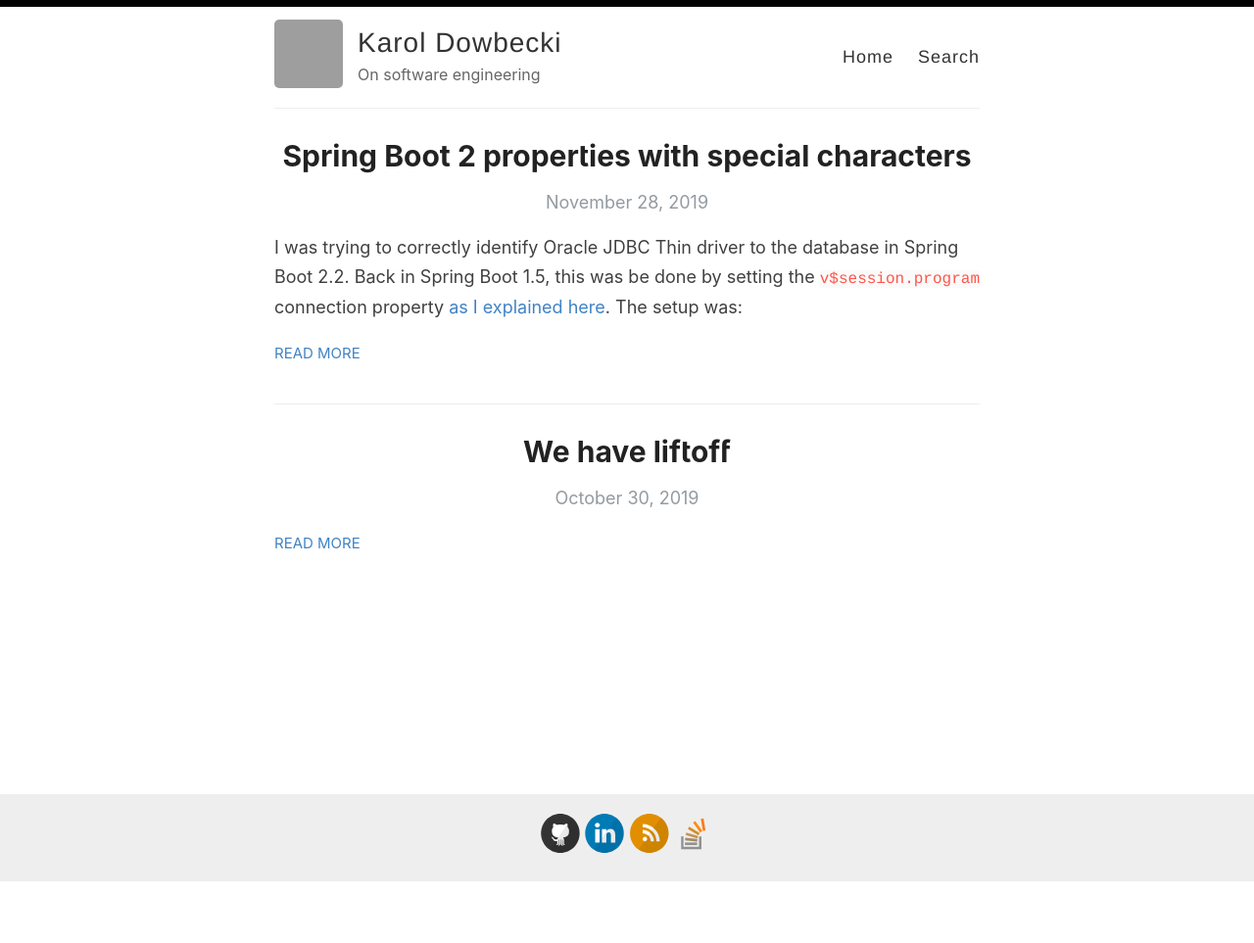
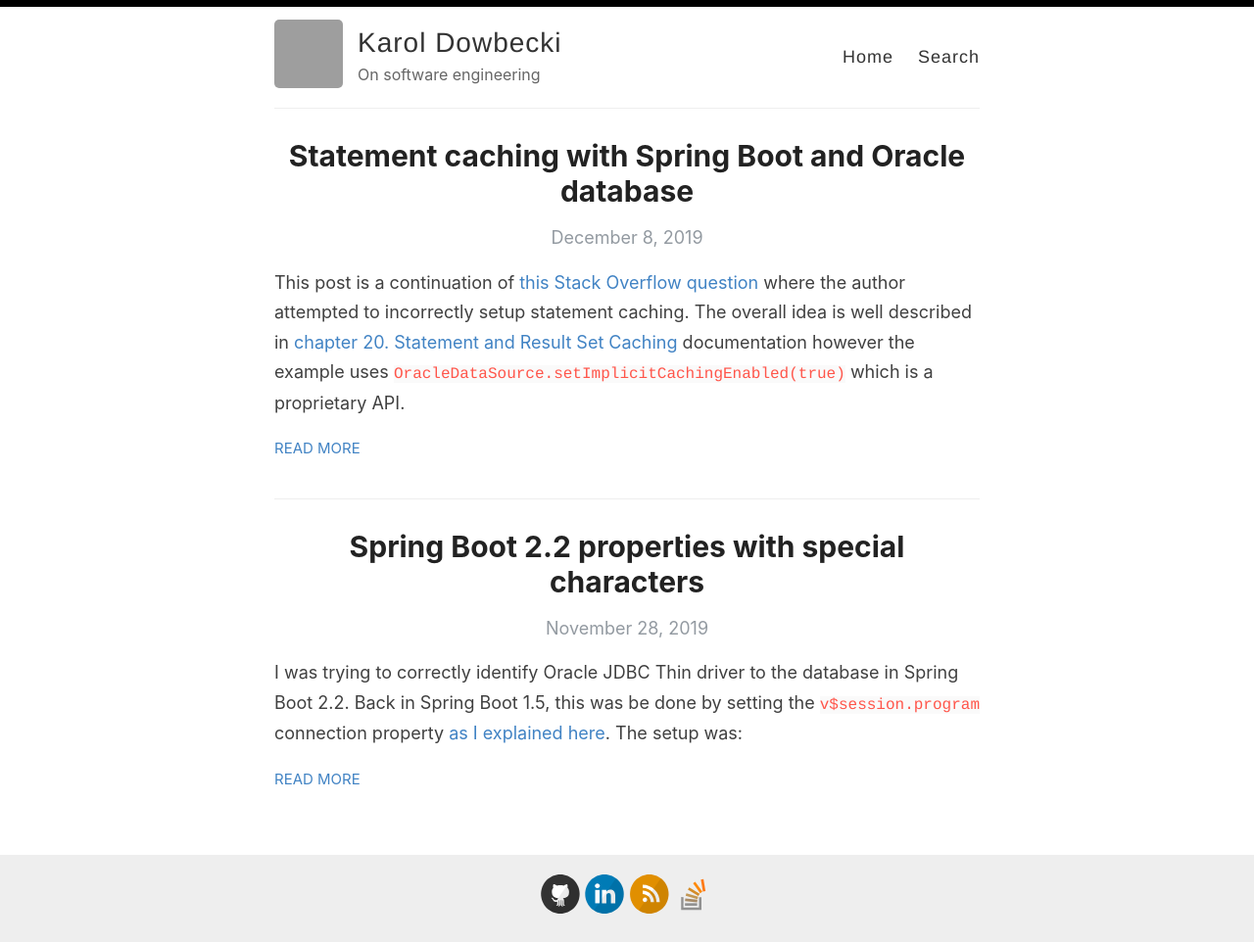
Before and after one commit to kdowbecki/kdowbecki.github.io, a Jekyll site: the page built from index.html, in a window 1280 px wide. Shown: the whole page at 98% size. Built offline with Jekyll 4.4.1, drawn with Linux system fonts in a browser that asks for light colours; the list of posts is cut into pages by our own code; before the commit the page ends 901 px from its top, so only the background shows below that; part of the change alters nothing that is shown; grey boxes are pictures that could not be loaded.

Commit message:
Statement caching in Oracle

````diff
--- a/_posts/2019-10-30-first-post.md
+++ /dev/null
@@ -1,5 +0,0 @@
----
-layout: post
-title: "We have liftoff"
-categories: Miscellaneous
----
--- a/_posts/2019-11-28-Spring-Boot-2-properties-special-characters.md
+++ b/_posts/2019-11-28-Spring-Boot-2.2-properties-special-characters.md
@@ -1,7 +1,7 @@
 ---
 layout: post
-title: "Spring Boot 2 properties with special characters"
-categories: Java Spring Boot
+title: "Spring Boot 2.2 properties with special characters"
+categories: SpringBoot
 ---
 
 I was trying to correctly identify Oracle JDBC Thin driver to the database in Spring Boot 2.2. Back in Spring Boot 1.5,
--- /dev/null
+++ b/_posts/2019-12-08-Statement-caching-with-Spring-Boot-and-Oracle-database.md
@@ -0,0 +1,158 @@
+---
+layout: post
+title: "Statement caching with Spring Boot and Oracle database"
+categories: SpringBoot Oracle
+---
+
+This post is a continuation of [this Stack Overflow question](https://stackoverflow.com/questions/58855423/oracle-jdbc-optimization-enable-preparedstatement-caching-in-a-spring-boot-res/58994467#58994467)
+where the author attempted to incorrectly setup statement caching. The overall idea is well described in
+[chapter 20. Statement and Result Set Caching](https://docs.oracle.com/en/database/oracle/oracle-database/12.2/jjdbc/statement-and-resultset-caching.html#GUID-F3F4BB63-356A-4F65-81B1-5C84FC35A16D)
+documentation however the example uses  `OracleDataSource.setImplicitCachingEnabled(true)` which is a proprietary API.
+
+Luckily, the same behaviour can be achieved just by using Spring Boot properties. We will need the following to prove this:
+- [Spring Boot 2.2.1](https://spring.io/blog/2019/11/07/spring-boot-2-2-1-available-now)
+- [HikariCP](https://github.com/brettwooldridge/HikariCP) connection pool, comes with Spring Boot
+- [Oracle 12c R2 12.2.0.1](https://www.oracle.com/database/12c-database/) database server
+
+
+# Database server setup
+
+We need a Oracle database server. Since we don't need any special configuration we can use [Oracle Database 12c Enterprise Edition docker image](https://hub.docker.com/_/oracle-database-enterprise-edition).
+This can done with:
+
+```text
+docker run -d -it --name oracle12c -p 1521:1521 store/oracle/database-enterprise:12.2.0.1
+```
+
+Once the server is up we can create new user for our Spring Boot application:
+```sql
+ALTER SESSION SET "_ORACLE_SCRIPT" = true;
+CREATE USER test1 IDENTIFIED BY test1;
+GRANT ALL PRIVILEGES TO test1;
+GRANT UNLIMITED TABLESPACE TO test1;
+ALTER USER test1 quota unlimited ON users;
+```
+
+Now having created `test1` user we can create a `fruit` table with two columns and few example rows:
+```sql
+CREATE TABLE fruit (
+	id INTEGER PRIMARY KEY,
+	name VARCHAR2(200)
+);
+INSERT INTO fruit (id, name) VALUES (1, 'Apple');
+INSERT INTO fruit (id, name) VALUES (2, 'Orange');
+INSERT INTO fruit (id, name) VALUES (3, 'Strawberry');
+INSERT INTO fruit (id, name) VALUES (4, 'Banana');
+INSERT INTO fruit (id, name) VALUES (5, 'Blackberry');
+INSERT INTO fruit (id, name) VALUES (6, 'Papaya');
+INSERT INTO fruit (id, name) VALUES (7, 'Cherry');
+INSERT INTO fruit (id, name) VALUES (8, 'Tomato');
+INSERT INTO fruit (id, name) VALUES (9, 'Cucumber');
+INSERT INTO fruit (id, name) VALUES (10, 'Avocado');
+```
+
+
+## Application setup
+
+To quickly generate a new Spring boot application we can use [Spring Initializer](https://start.spring.io/).
+It's handy to select additional `spring-boot-starter-data-jdbc` dependency to get basic JDBC boilerplate.
+
+Next, `ojdbc8.jar` driver must be downloaded to match the database server version. This can be done from
+[Oracle Database 12.2.0.1 JDBC Driver & UCP Downloads](https://www.oracle.com/database/technologies/jdbc-ucp-122-downloads.html)
+website. Once we have the JAR we can to add it as a runtime dependency.
+
+To execute a SQL query we can create a bean with `@Scheduled` method. Every 100ms a connection will be
+obtained from the pool and the same SQL query will be executed using `PreparedStatement`. The actual SQL query used
+makes no difference to us, we just need something running on the connection to see that it's cached:
+
+```java
+@Service
+public class QueryService {
+  private static final Logger LOG = LoggerFactory.getLogger(QueryService.class);
+  private static final String SQL = "SELECT id, name FROM fruit WHERE lower(name) LIKE ? ORDER BY name";
+
+  @Autowired
+  private DataSource dataSource;
+
+  @Scheduled(fixedRate = 100)
+  public void runQuery() throws Exception {
+    try (Connection conn = dataSource.getConnection()) {
+      try (PreparedStatement stmt = conn.prepareStatement(SQL)) {
+        stmt.setString(1, "%a%");
+        try (ResultSet rs = stmt.executeQuery()) {
+          StringJoiner joiner = new StringJoiner(" ");
+          while (rs.next()) {
+            joiner.add(rs.getInt("id") + "=" + rs.getString("name"));
+          }
+          LOG.info(joiner.toString());
+        }
+      }
+    }
+  }
+}
+```
+
+If we configure the task scheduler with `Executors.newScheduledThreadPool(10)` we see that `QueryService.runQuery()`
+method is executed using multiple threads, so far so good:
+
+```text
+2019-12-08 21:52:48.323  INFO 28312 --- [pool-1-thread-1] io.github.kdowbecki.QueryService         : 1=Apple 10=Avocado 4=Banana 5=Blackberry 2=Orange 6=Papaya 3=Strawberry 8=Tomato
+2019-12-08 21:52:48.354  INFO 28312 --- [pool-1-thread-3] io.github.kdowbecki.QueryService         : 1=Apple 10=Avocado 4=Banana 5=Blackberry 2=Orange 6=Papaya 3=Strawberry 8=Tomato
+2019-12-08 21:52:48.454  INFO 28312 --- [pool-1-thread-2] io.github.kdowbecki.QueryService         : 1=Apple 10=Avocado 4=Banana 5=Blackberry 2=Orange 6=Papaya 3=Strawberry 8=Tomato
+2019-12-08 21:52:48.554  INFO 28312 --- [pool-1-thread-4] io.github.kdowbecki.QueryService         : 1=Apple 10=Avocado 4=Banana 5=Blackberry 2=Orange 6=Papaya 3=Strawberry 8=Tomato
+```
+
+
+## By default there is no statement caching
+
+To observe this we should run the application and query the [V$SQLAREA view](https://docs.oracle.com/en/database/oracle/oracle-database/12.2/refrn/V-SQLAREA.html#GUID-09D5169F-EE9E-4297-8E01-8D191D87BDF7)
+which provides "statistics on SQL statements that are in memory, parsed, and ready for execution". We can focus on just
+two columns: `PARSE_CALLS` and `EXECUTIONS`:
+
+```sql
+SELECT parse_calls, executions
+FROM v$sqlarea
+WHERE sql_text LIKE 'SELECT id, name FROM fruit%'
+```
+
+Which will return:
+
+```text
+89	89
+```
+
+These two numbers are constantly increasing with time. They will always have the same value which indicates that each time
+`PreparedStatement.executeQuery()` is run the SQL query is parsed.
+
+
+## Enabling statement caching in the driver
+
+By design HikariCP doesn't implement a statement cache [as explained by the author](https://github.com/brettwooldridge/HikariCP/issues/488#issuecomment-154285114).
+This functionality must be provided by the JDBC driver if we want to use it in our application. In our case `ojdbc8.jar` provides a configuration
+**`oracle.jdbc.implicitStatementCacheSize` property** which defines the size of the internal LRU statement cache. By
+default the value is 0, we need to set it to enable cache.
+
+This can be done with `application.yml` property, if we want to cache 100 statements:
+
+```yaml
+spring:
+  datasource:
+    hikari:
+      data-source-properties:
+        oracle.jdbc.implicitStatementCacheSize: 100
+```
+
+Let's restart the database server and compare `PARSE_CALLS` with `EXECUTIONS` for our SQL query again. This time we get:
+
+```text
+1	59
+```
+
+and only the `EXECUTIONS` value is increasing with time. We have a working statement cache!
+
+
+## Resources
+
+- <a href="https://www.oracle.com/technical-resources/articles/vasiliev-oracle-jdbc.html">High-Performance Oracle JDBC Programming</a>
+- <a href="https://manualzz.com/doc/46481860/performance--scalability--and-high-availability-with-jdbc">Performance, Scalability, and High Availability with JDBC and UCP in Oracle Database 12c Release 2 (12.2.0.1)</a>
+- <a href="http://www.oracle.com/technetwork/database/application-development/con2158-javaoneucpsession-2769404.pdf">Java Connection Pool Performance and Scalability with Wait-Free Programming</a>
````
